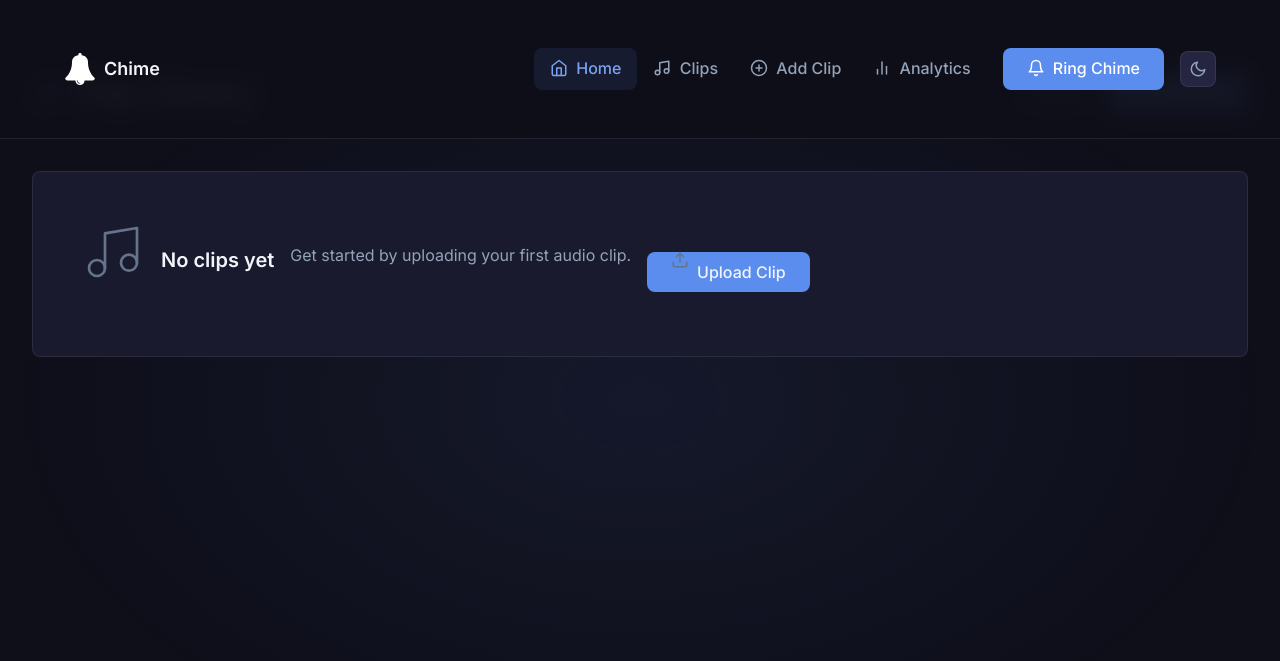
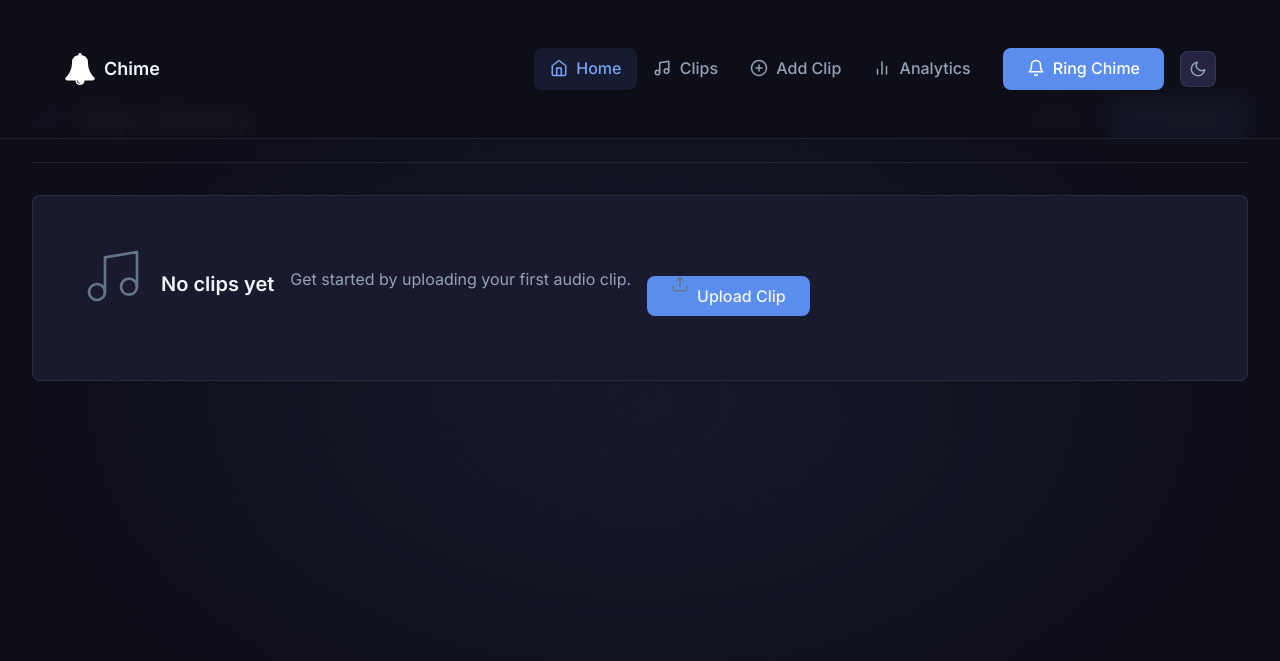
Before and after one commit to PoDuck/pi_chime, a Django app: page / in a window 1280 px wide. Shown: the top 661 px of the page. After the commit the page ends 521 px from the top, so only its background shows below. Run offline with Django 5.2, Linux system fonts and the light colour scheme; data that the repository does not hold is empty; some libraries are stand-ins or nearby versions.

Commit message:
Fix content overlap with fixed-top navbar
Increased main content top padding from ~4.5rem to 6rem to ensure
page content is not hidden behind the fixed navbar on any page.

Co-Authored-By: Claude Sonnet 4.6 <noreply@anthropic.com>

```diff
--- a/templates/base.html
+++ b/templates/base.html
@@ -84,7 +84,7 @@
     </nav>
 
     <!-- Main Content -->
-    <main class="container-fluid mt-5 pt-4">
+    <main class="container-fluid" style="padding-top: 6rem;">
         {% block content %}{% endblock content %}
     </main>
 
```
